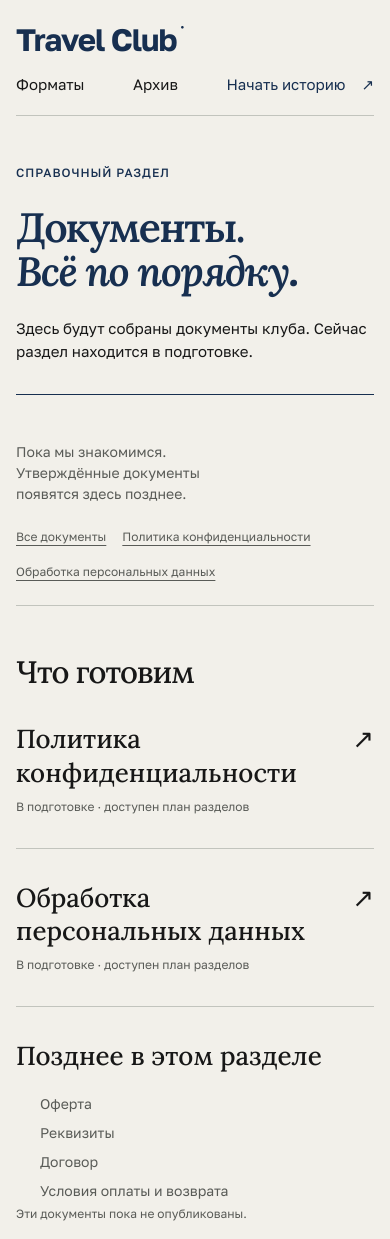
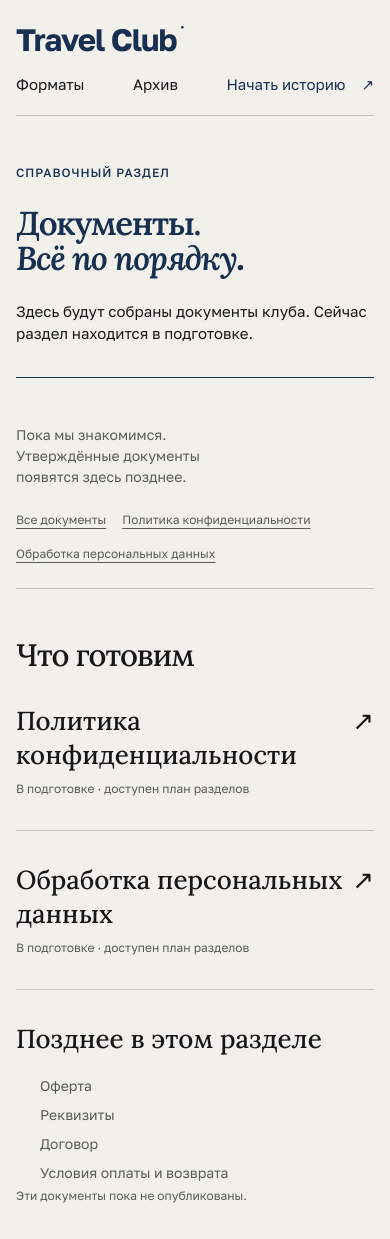
Before and after one commit to mchomak/travel_club, a Next.js app in the folder frontend/: page /legal in a window 390 px wide. Shown: the top 1239 px of the page. Built offline with nearby package versions, Linux system fonts and the light colour scheme; a web font is replaced by a local one.

Commit message:
fix(publication): T04 refine mobile legal typography and document tokens

```diff
--- a/frontend/src/components/public-site/publication.module.css
+++ b/frontend/src/components/public-site/publication.module.css
@@ -2,6 +2,7 @@
   --pub-type-display-xl-size: var(--pub-type-display-xl-fluid);
   --pub-type-display-l-size: var(--pub-type-display-l-fluid);
   --pub-type-h1-size: var(--pub-type-h1-fluid);
+  --pub-type-legal-title-size: var(--pub-type-h1-size);
   --pub-type-h2-size: var(--pub-type-h2-fluid);
   --pub-type-h3-size: var(--pub-type-h3-fluid);
   --pub-type-lead-size: var(--pub-type-lead-fluid);
@@ -10,7 +11,6 @@
   --pub-type-meta-size: max(.75rem, var(--pub-type-meta-fluid));
   --pub-type-caption-size: var(--pub-type-caption-fluid);
   --pub-type-button-size: var(--pub-type-button-fluid);
-  --pub-font-editorial: var(--pub-font-serif);
   --pub-surface: var(--pub-color-cloud);
   --pub-text: var(--pub-color-ink);
   --pub-accent: var(--pub-color-brand-blue);
@@ -55,6 +55,7 @@
 .pageIntro > .meta { grid-column: 1 / -1; color: var(--pub-accent); }
 .pageIntro > h1 { grid-column: 1 / 9; color: var(--pub-accent); }
 .introLead { grid-column: 9 / -1; align-self: end; max-width: 40ch; }
+.pageIntro:has(+ .legalLayout) > h1 { font-size: var(--pub-type-legal-title-size); max-width: 100%; }
 .h1 { font-family: var(--pub-type-h1-family); font-size: var(--pub-type-h1-size); line-height: var(--pub-type-h1-line-height); font-weight: var(--pub-type-h1-weight); letter-spacing: var(--pub-type-h1-tracking); }
 .h2 { font-family: var(--pub-type-h2-family); font-size: var(--pub-type-h2-size); line-height: var(--pub-type-h2-line-height); font-weight: var(--pub-type-h2-weight); letter-spacing: var(--pub-type-h2-tracking); }
 .h3 { font-family: var(--pub-type-h3-family); font-size: var(--pub-type-h3-size); line-height: var(--pub-type-h3-line-height); font-weight: var(--pub-type-h3-weight); letter-spacing: var(--pub-type-h3-tracking); }
@@ -124,6 +125,7 @@
   .header nav { width: 100%; margin-left: 0; justify-content: space-between; gap: var(--pub-space-s); }
   .pageIntro { display: flex; flex-direction: column; align-items: start; gap: var(--pub-space-l); padding-block: var(--pub-space-2xl) var(--pub-space-xl); }
   .pageIntro h1 { max-width: 15ch; }
+  .root { --pub-type-legal-title-size: min(var(--pub-type-h1-size), 8.5vw); }
   .introLead { max-width: 45ch; }
   .footerTop { align-items: start; flex-direction: column; }
   .footerBottom { grid-template-columns: 1fr; }
@@ -131,6 +133,8 @@
   .legalLayout { grid-template-columns: 1fr; gap: var(--pub-space-2xl); }
   .legalAside { padding-bottom: var(--pub-space-l); border-bottom: 1px solid var(--pub-border); }
   .legalAside nav { flex-direction: row; flex-wrap: wrap; gap: var(--pub-space-m); }
+  .legalIndex a { display: block; position: relative; }
+  .legalIndex a > span { position: absolute; top: 0; right: 0; }
   .noticePage { grid-template-columns: 1fr; gap: var(--pub-space-2xl); padding-block: var(--pub-space-2xl); min-height: auto; }
   .noticeMark { font-size: var(--pub-type-h1-size); }
 }
```
Also changed, not shown: frontend/src/components/public-site/README.md, 1 other file (tests, documents, lock files or other folders).
